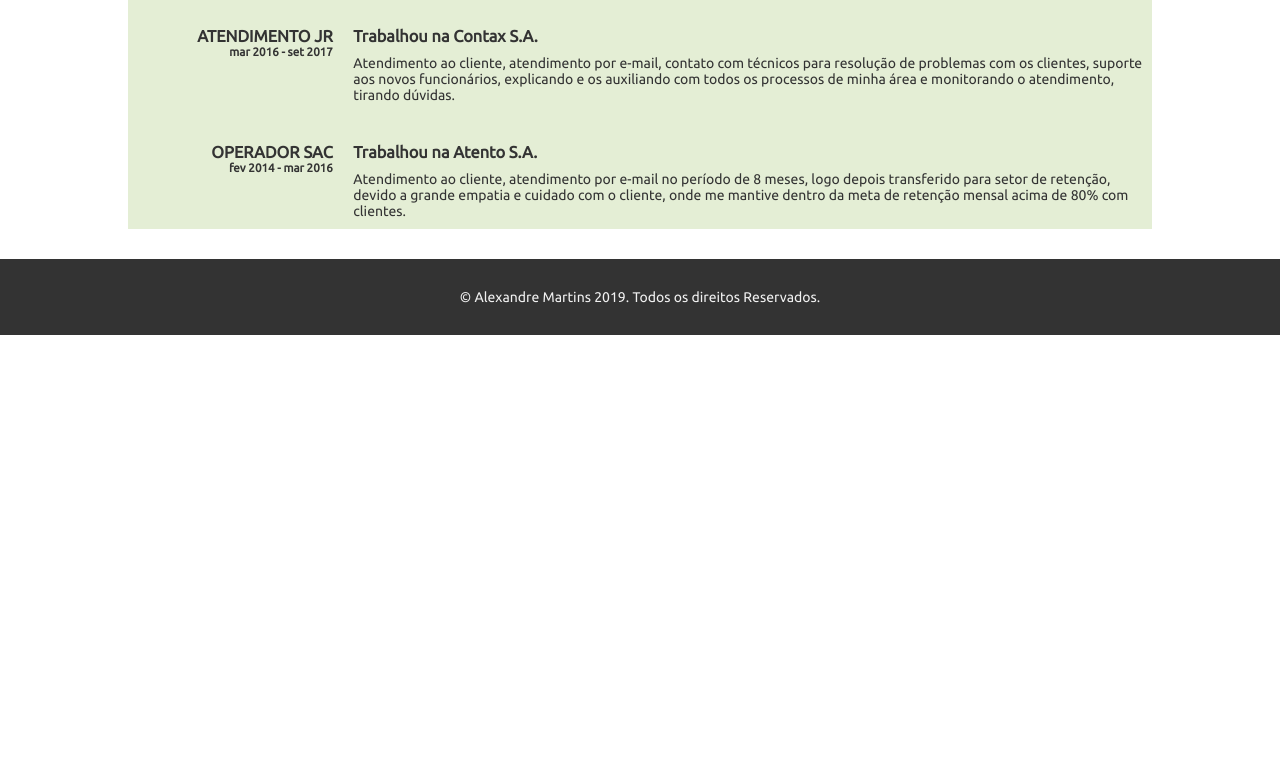
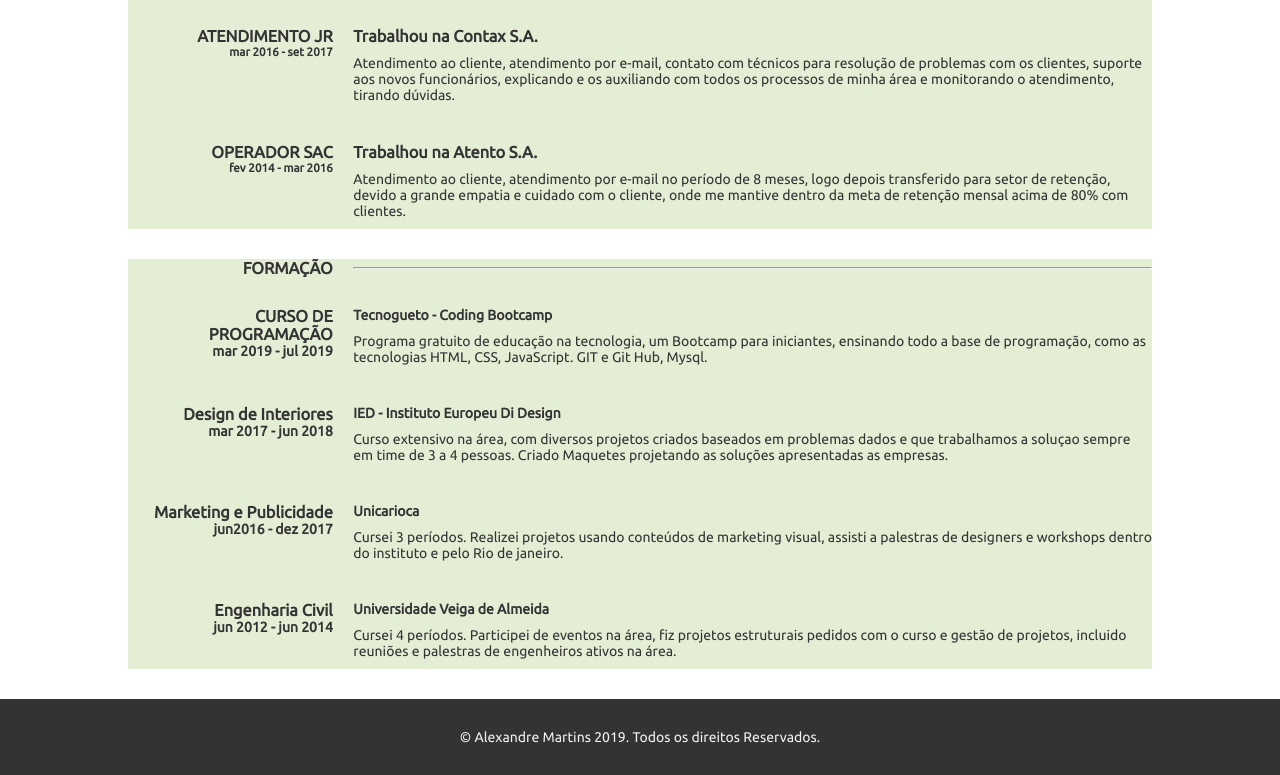
Before and after one commit to alexandremdeveloper/alexandremdeveloper.github.io, a plain HTML site: page index.html in a window 1280 px wide. Shown: the part 427-1202 px from the top of the page. Before the commit the page ends 800 px from the top, so only its background shows below. Drawn offline with Linux system fonts and the light colour scheme.

Commit message:
formacao concluido

```diff
--- a/index.html
+++ b/index.html
@@ -84,6 +84,69 @@
             </div>
         </div>
     </div>
+    <div class="conteudo experiencias">
+        <div class="experiencia">
+            <div class="esquerda">
+                <h3 class="titulo-sessao">Formação</h3>
+            </div>
+            <div class="direita">
+                <hr>
+            </div>
+        </div>
+        <div class="experiencia alinha-topo">
+            <div class="esquerda">
+                <h3 class="titulo-sessao">Curso de Programação</h3>
+                <h4>mar 2019 - jul 2019</h4>
+            </div>
+            <div class="direita">
+                <h4>Tecnogueto - Coding Bootcamp</h4>
+                <p> Programa gratuito de educação na tecnologia, um Bootcamp para iniciantes, ensinando todo a base
+                    de
+                    programação, como as
+                    tecnologias HTML, CSS, JavaScript. GIT e Git Hub, Mysql.
+                </p>
+            </div>
+        </div>
+        <div class="experiencia alinha-topo">
+            <div class="esquerda">
+                <h3>Design de Interiores</h3>
+                <h4>mar 2017 - jun 2018</h4>
+            </div>
+            <div class="direita">
+                <h4>IED - Instituto Europeu Di Design</h4>
+                <p> Curso extensivo na área, com diversos projetos criados baseados em problemas
+                    dados e que trabalhamos a soluçao sempre em time de 3 a 4 pessoas. Criado Maquetes
+                    projetando as soluções apresentadas as empresas.
+                </p>
+            </div>
+        </div>
+        <div class="experiencia alinha-topo">
+            <div class="esquerda">
+                <h3>Marketing e Publicidade</h3>
+                <h4>jun2016 - dez 2017</h4>
+            </div>
+            <div class="direita">
+                <h4>Unicarioca</h4>
+                <p> Cursei 3 períodos. Realizei projetos usando conteúdos de marketing visual, assisti a
+                    palestras de designers e workshops dentro do instituto e pelo Rio de janeiro.
+                </p>
+            </div>
+        </div>
+        <div class="experiencia alinha-topo">
+                <div class="esquerda">
+                        <h3>Engenharia Civil</h3>
+                        <h4>jun 2012 - jun 2014</h4>
+                </div>
+                <div class="direita">
+                        <h4>Universidade Veiga de Almeida</h4>
+                        <p>Cursei 4 períodos. Participei de eventos na área, fiz projetos estruturais pedidos com
+                            o curso e gestão de projetos, incluido reuniões e palestras de engenheiros ativos na área.
+                        </p>
+                </div>
+            </div>
+
+
+    </div>
     <footer class="rodape">
         <p>© Alexandre Martins 2019. Todos os direitos Reservados.</p>
     </footer>
```
